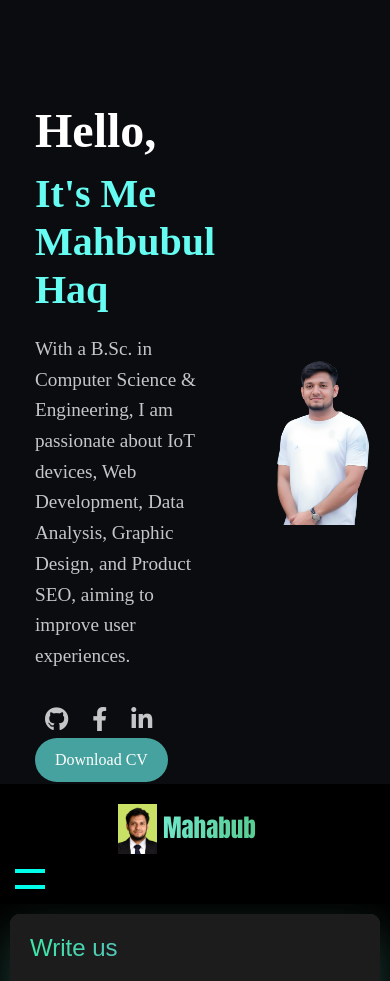
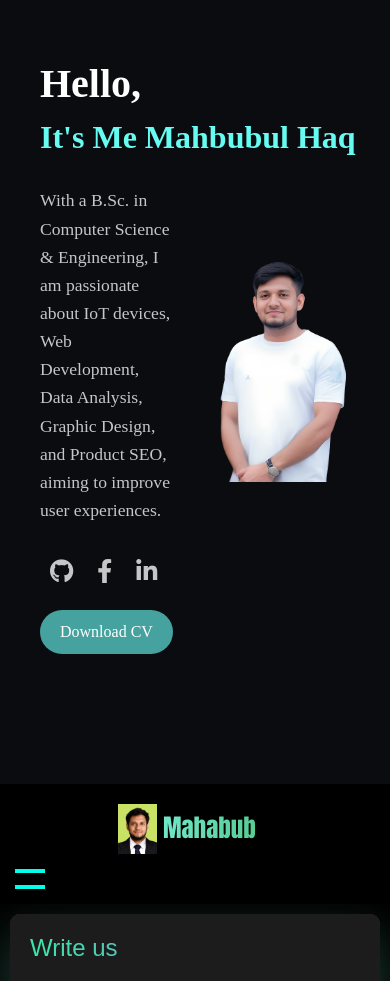
Before and after one commit to Mahbublhaq/Mahbubul_Haq, a Flask app: page / in a window 390 px wide. Shown: the part 60-1041 px from the top of the page. Run offline with Flask 3, Linux system fonts and the light colour scheme; some libraries are stand-ins or nearby versions.

Commit message:
second edition

```diff
--- a/templates/index.html
+++ b/templates/index.html
@@ -154,6 +154,99 @@
         .show-iframe {
             top: 0 !important;
         }
+        @media (max-width: 670px) {
+            .container {
+                flex-direction: row; /* Arrange elements in a row */
+                align-items: center; /* Align items vertically centered */
+                justify-content: space-between; /* Space out content horizontally */
+                height: auto; /* Allow height to adjust */
+                text-align: left; /* Keep text aligned to the left */
+                padding: 20px; /* Add padding for mobile */
+            }
+
+            .left-content {
+                order: 1; /* Text on left */
+                margin-bottom: 0; /* Remove bottom margin */
+                width: 50%; /* Take up half the screen width */
+            }
+
+            .right-content {
+                order: 2; /* Image on right */
+                width: 50%; /* Take up half the screen width */
+                text-align: right; /* Align image to the right */
+            }
+
+            .left-content h1 {
+                font-size: 2.5em; /* Responsive size */
+            }
+
+            .left-content h2 {
+                font-size: 2em; /* Responsive size */
+                display: inline-block; /* Keep words together */
+                white-space: nowrap; /* Prevent line break */
+                animation: typing 3s steps(30, end), blink-caret 0.75s step-end infinite; /* Maintain the typing animation */
+            }
+
+            .left-content h2 span {
+                display: inline-block; /* Ensure 'It's Me' and 'Mahbubul Haq' are on the same line */
+                white-space: normal; /* Allow normal wrapping */
+            }
+
+            @keyframes typing {
+                from { width: 0; }
+                to { width: 100%; }
+            }
+
+            @keyframes blink-caret {
+                from, to { border-color: transparent; }
+                50% { border-color: #66fcf1; }
+            }
+
+            .left-content p {
+                font-size: 1.1em; /* Responsive size */
+                margin-top: 10px; /* Adjust margin */
+                width: 100%; /* Full width for text */
+            }
+
+            .left-content .btn {
+                font-size: 1em; /* Responsive size */
+                margin-top: 20px; /* Add margin at the top */
+            }
+
+            .right-content img {
+                max-width: 100%; /* Full width for mobile */
+                height: auto; /* Maintain aspect ratio */
+                margin: 0; /* Remove any margin */
+                animation: fadeIn 1.5s ease-in-out; /* Add fade-in animation */
+                margin-top: 20%; /* Add margin at the top */
+            }
+
+            @keyframes fadeIn {
+                from { opacity: 0; }
+                to { opacity: 1; }
+            }
+
+            .navbar {
+                background-color: #0b0c10; /* Solid background for mobile */
+            }
+
+            .navbar-nav {
+                flex-direction: column; /* Stack links */
+                width: 100%;
+                text-align: center; /* Center align links */
+            }
+
+            .navbar-nav .nav-link {
+                margin: 5px 0; /* Space between links */
+                padding: 10px; /* Add padding */
+                border-radius: 5px; /* Rounded corners */
+            }
+
+            .navbar-nav .nav-link:hover {
+                background: rgba(102, 252, 241, 0.2); /* Highlight effect */
+            }
+        }
+
     </style>
 </head>
 <body>
```
